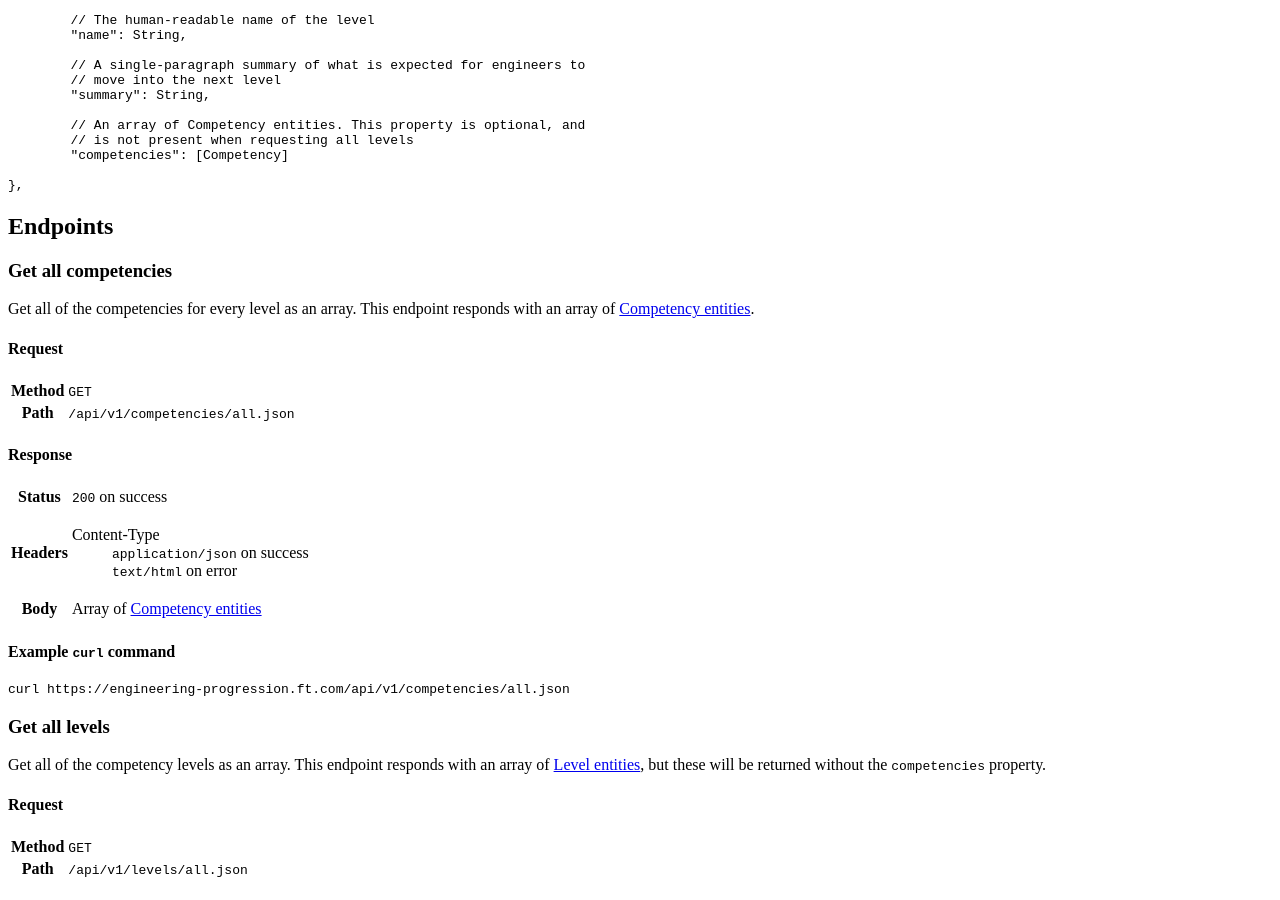
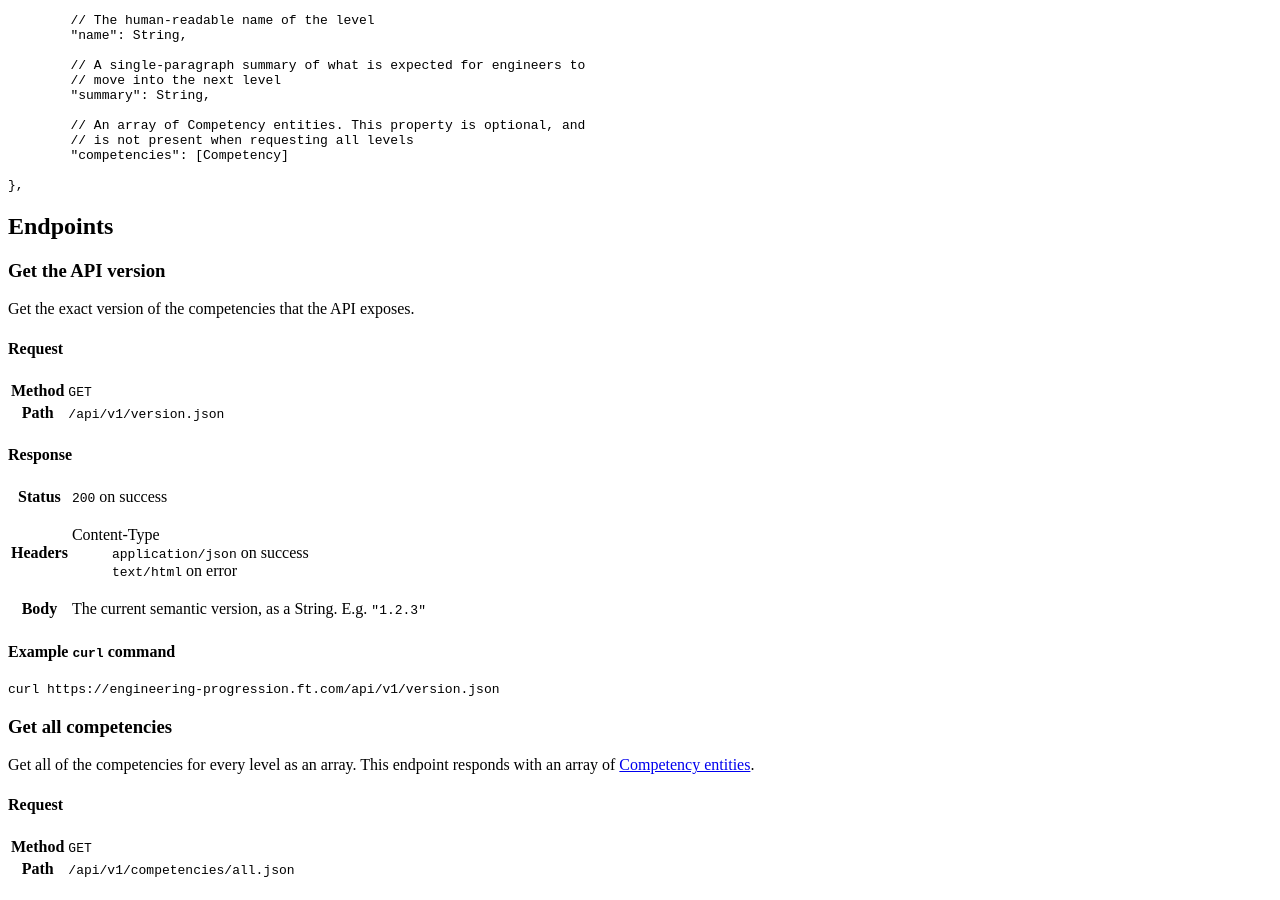
Before and after one commit to Financial-Times/engineering-progression, a Jekyll site: the page built from site/pages/docs-api.md, in a window 1280 px wide and 900 px high, scrolled down 1046 px. Built offline with Jekyll 4.4.1, drawn with Linux system fonts in a browser that asks for light colours; a style sheet for code colours, icons or effects is not loaded.

Commit message:
Add the full semantic version to the API
We now expose the exact version of the competencies that the API is
publishing, so that integrations can access this information.

@quarterto may need this for #118

```diff
--- a/script/build-website-api.js
+++ b/script/build-website-api.js
@@ -23,10 +23,16 @@ async function buildWebsiteApi({tag, apiPath, competencies}) {
 		return console.error('Error: CIRCLE_TAG environment variable must be set to a valid semver version');
 	} else {
 		const versionedApiPath = path.join(apiPath, `v${semver.major(tag)}`);
+		await createVersionEndpoint(semver.clean(tag), versionedApiPath);
 		await createCompetenciesEndpoint(competencies, versionedApiPath);
 		await createLevelsEndpoint(levels, versionedApiPath);
 		await createCompetenciesByLevelEndpoints(competencies, levels, versionedApiPath);
 	}
+}
+
+function createVersionEndpoint(version, versionedApiPath) {
+	const versionedEndpointPath = path.join(versionedApiPath, 'version.json');
+	return outputJSON(versionedEndpointPath, version);
 }
 
 function createCompetenciesEndpoint(competencies, versionedApiPath) {
--- a/site/pages/docs-api.md
+++ b/site/pages/docs-api.md
@@ -75,6 +75,60 @@ A Level entity represents one of the engineering level boundaries at the FT, e.g
 
 
 ## Endpoints
+
+### Get the API version
+
+Get the exact version of the competencies that the API exposes.
+
+#### Request
+
+<table class="o-table o-table--row-headings o-layout__main__single-span" data-o-component="o-table">
+	<tr>
+		<th scope="row">Method</th>
+		<td>
+			<code>GET</code>
+		</td>
+	</tr>
+	<tr>
+		<th scope="row">Path</th>
+		<td>
+			<code>/api/v1/version.json</code>
+		</td>
+	</tr>
+</table>
+
+#### Response
+
+<table class="o-table o-table--row-headings o-layout__main__single-span" data-o-component="o-table">
+	<tr>
+		<th scope="row">Status</th>
+		<td>
+			<code>200</code> on success
+		</td>
+	</tr>
+	<tr>
+		<th scope="row">Headers</th>
+		<td>
+			<dl>
+				<dt>Content-Type</dt>
+				<dd>
+					<code>application/json</code> on success<br/>
+					<code>text/html</code> on error
+				</dd>
+			</dl>
+		</td>
+	</tr>
+	<tr>
+		<th scope="row">Body</th>
+		<td>
+			The current semantic version, as a String. E.g. <code>"1.2.3"</code>
+		</td>
+	</tr>
+</table>
+
+#### Example `curl` command
+
+<pre><code class="o-syntax-highlight--bash">curl https://engineering-progression.ft.com/api/v1/version.json</code></pre>
 
 ### Get all competencies
 
```
